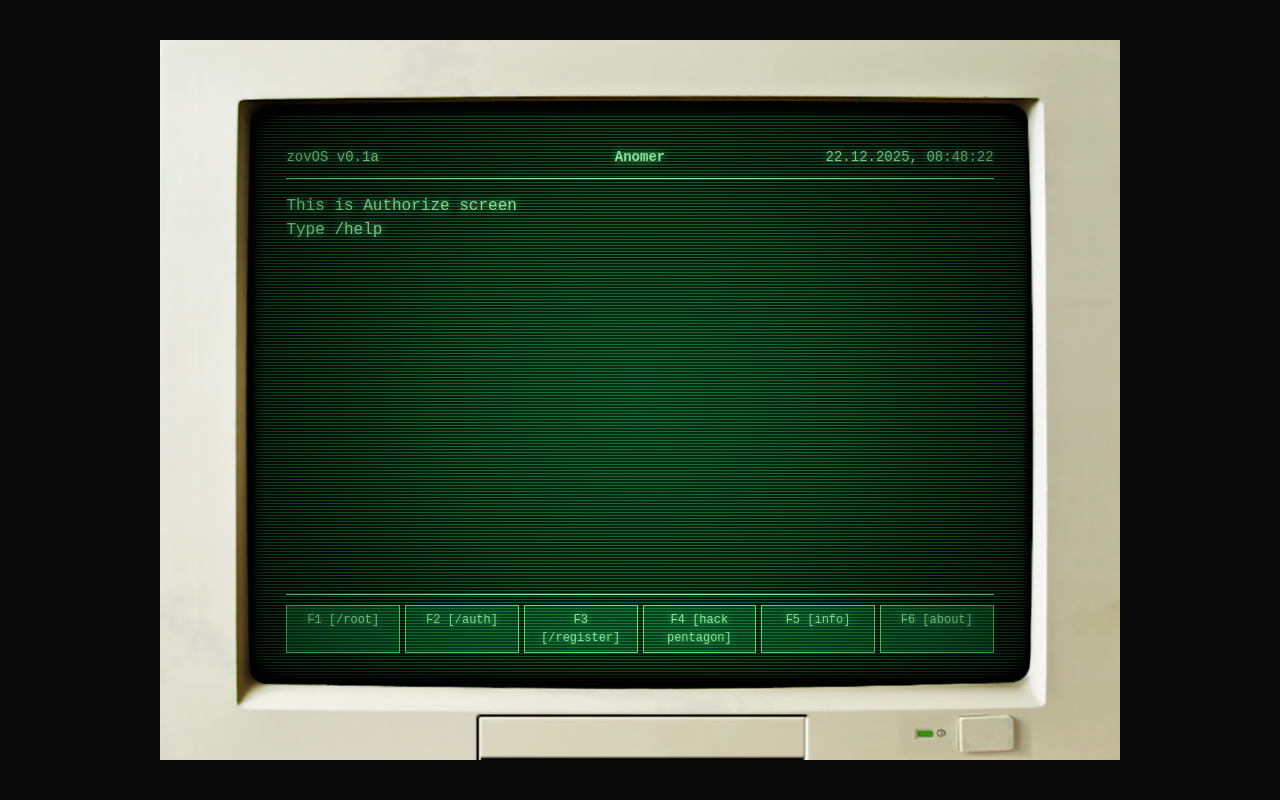
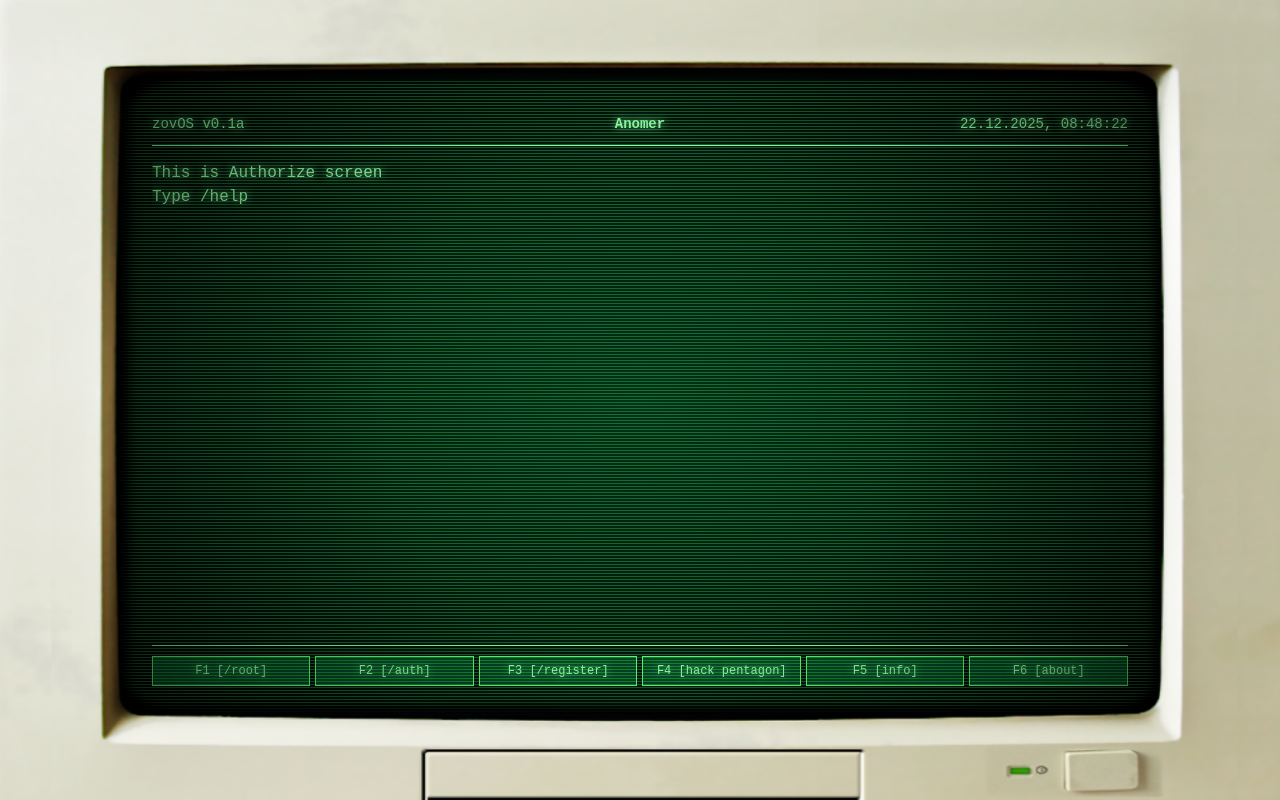
Before and after one commit to raphaelgolubev/anomer-web, a SvelteKit app: page /auth in a window 1280 px wide. Built offline with nearby package versions, Linux system fonts and the light colour scheme.

Commit message:
fix: some fixes in shared layout

```diff
--- a/src/routes/+layout.svelte
+++ b/src/routes/+layout.svelte
@@ -23,12 +23,9 @@
 		<div class="screen-content">
 			<Terminal>
 
-				<!-- Эффекты -->
 					<CrtOverlay />
 					<Scanlines />
-				<!-- /Эффекты -->
 
-				<!-- Контент -->
 					<TerminalHeader />
 
 					<TerminalContent>
@@ -43,10 +40,10 @@
 						<FuncKey link="/info">F5 [info]</FuncKey>
 						<FuncKey link="/about">F6 [about]</FuncKey>
 					</TerminalFooter>
-				<!-- /Контент -->
 
 			</Terminal>
 		</div>
+
 	</div>
 </div>
 
@@ -62,27 +59,30 @@
 	}
 
 	.app-container {
-		display: flex;
+		display: block;
+		/* display: flex; */
 		/* Центр по горизонтали */
-		justify-content: center;
+		/* justify-content: center; */
 		/* Центр по вертикали */
-		align-items: center;
+		/* align-items: center; */
 		width: 100vw;
 		height: 100vh;
 	}
 
 	.monitor-wrapper {
 		position: relative;
-		width: 120vmin;
-		margin: 0 auto;
-		aspect-ratio: 4 / 3;
+		width: 100%;
+		height: 100%;
+		/* margin: 0 auto; */
+		/* aspect-ratio: 4 / 3; */
 	}
 
 	.monitor-frame {
-		position: absolute;
+		position: relative;
 		top: 0;
 		left: 0;
 		width: 100%;
+		height: 100%;
 		/* Рамка должна быть СВЕРХУ контента */
 		z-index: 10;
 		/* Чтобы можно было кликать по кнопкам под рамкой */
```
